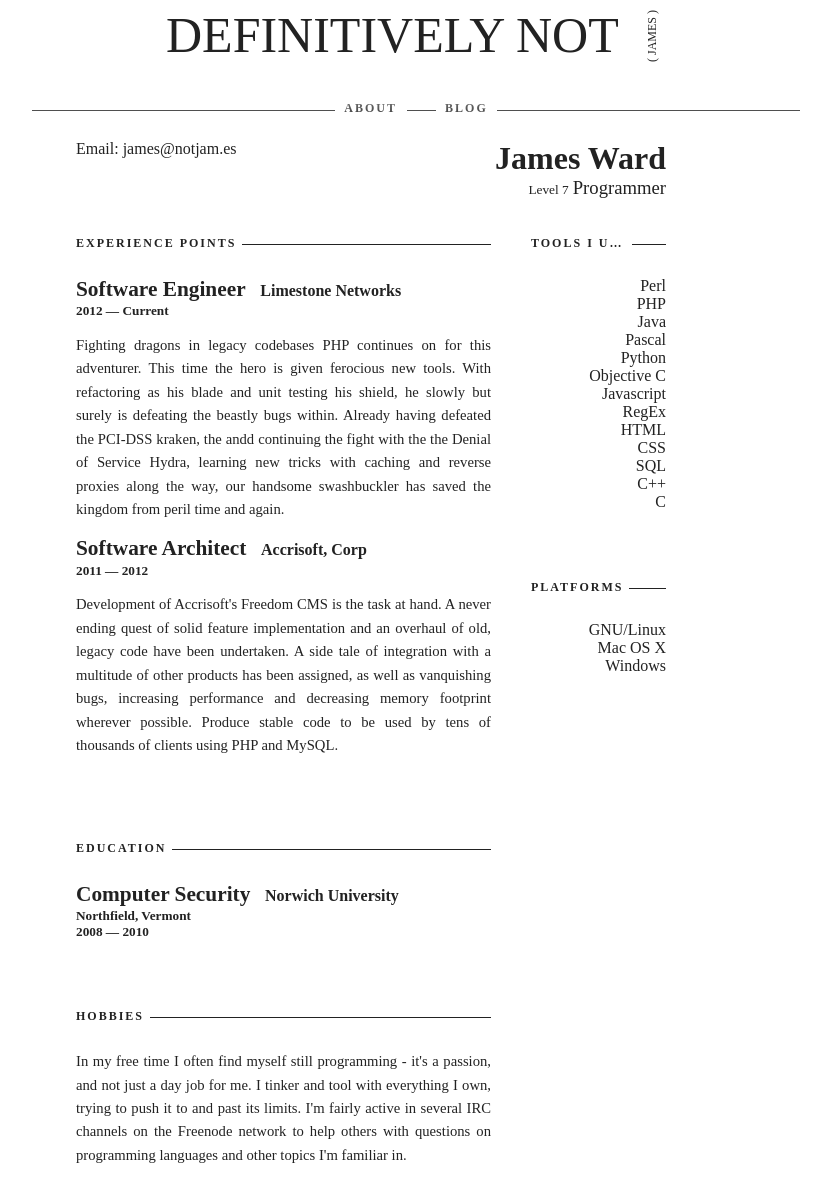
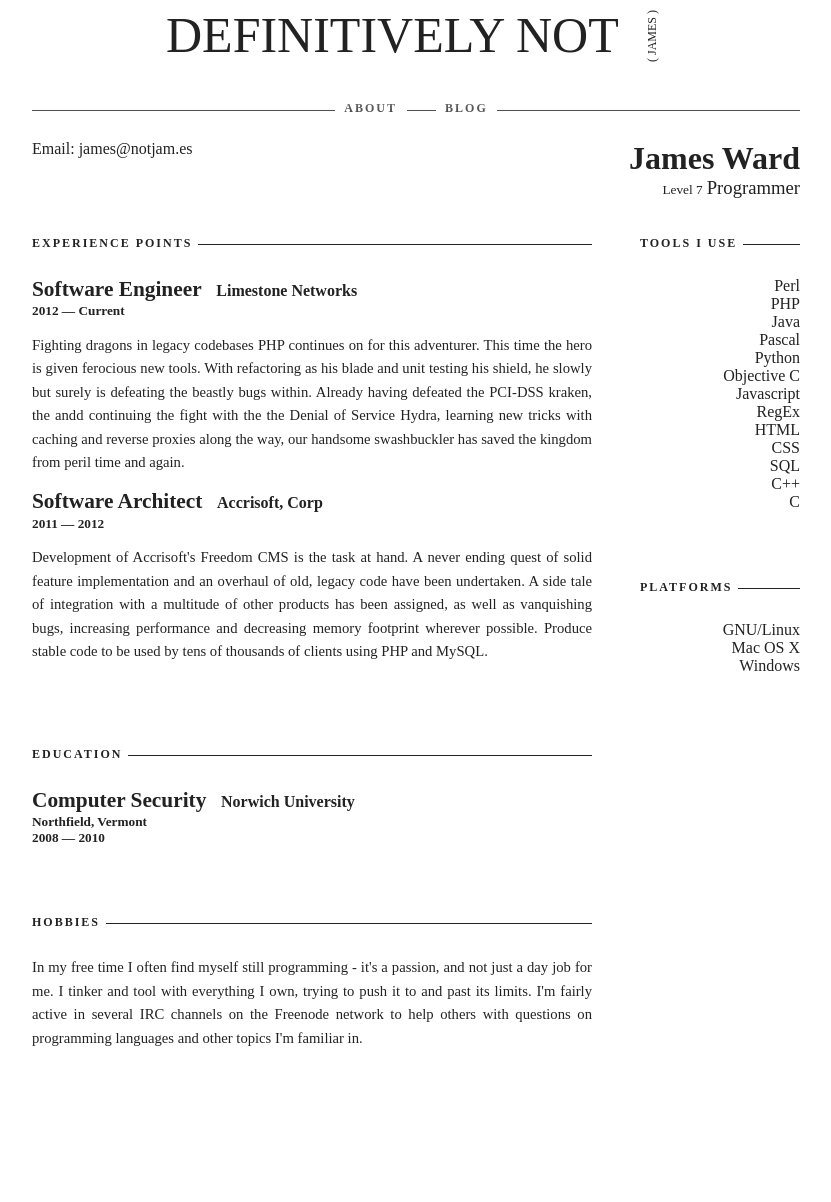
Before and after one commit to imnotjames/imnotjames.github.io, a Jekyll site: the page built from resume.html, in a window 1280 px wide and 1246 px high. Shown: the top 1202 px of the window, without its empty margins (224-1055 px from the left). Built offline with Jekyll 4.4.1, drawn with Linux system fonts in a browser that asks for light colours; some web fonts are replaced; Markdown is read by kramdown in place of the engine named in the settings.

Commit message:
handle the content being widened in the resume

```diff
--- a/css/resume.css
+++ b/css/resume.css
@@ -46,20 +46,16 @@
   text-align: justify;
 }
 @media screen and (min-width: 590px) {
-  #resume {
-    width: 590px;
-    left: -45px;
-  }
   #resume header .leftColumn,
   #resume header .rightColumn {
     width: 49%;
   }
   #resume .leftColumn {
-    width: 415px;
+    width: 35em;
     float: left;
   }
   #resume .rightColumn {
-    width: 135px;
+    width: 10em;
     text-align: right;
     float: right;
   }
```
Also changed, not shown: css/resume.less (+2 -6 lines).
